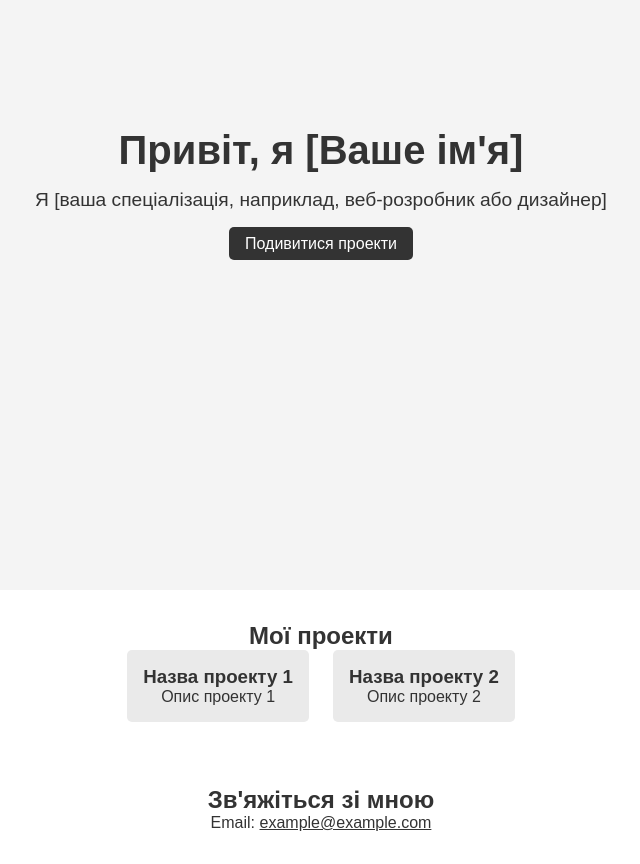
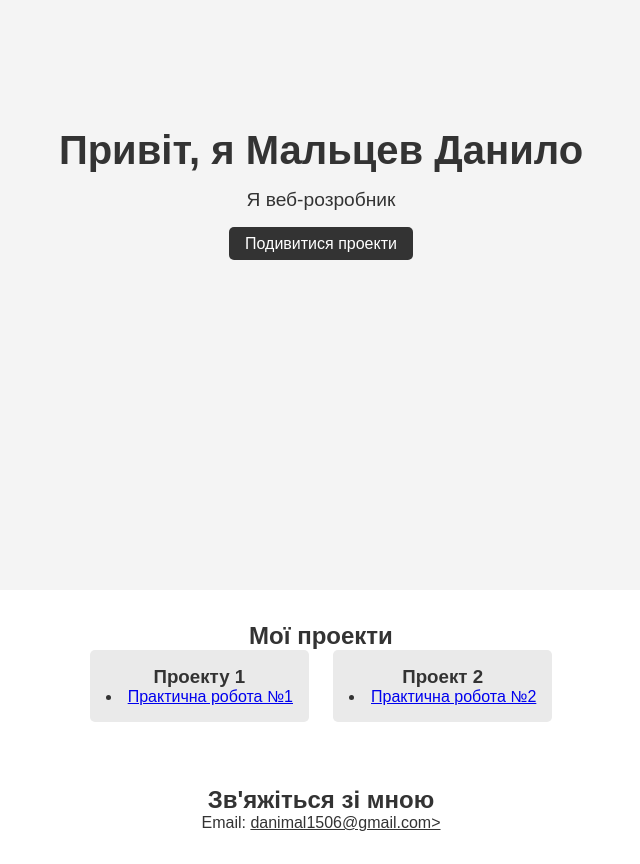
Before and after one commit to infernoil/Lab5, a plain HTML site: page index.html in a window 1280 px wide. Shown: the part 260-1124 px from the top of the page, without its empty margins (319-959 px from the left). Drawn offline with Linux system fonts and the light colour scheme.

Commit message:
Update index.html

```diff
--- a/index.html
+++ b/index.html
@@ -22,8 +22,8 @@
     <!-- Головна секція -->
     <section class="home">
         <div class="intro">
-            <h1>Привіт, я [Ваше ім'я]</h1>
-            <p>Я [ваша спеціалізація, наприклад, веб-розробник або дизайнер]</p>
+            <h1>Привіт, я Мальцев Данило </h1>
+            <p>Я веб-розробник </p>
             <a href="#projects" class="btn">Подивитися проекти</a>
         </div>
     </section>
@@ -34,12 +34,12 @@
         <div class="project-list">
             <!-- Кожен проект можна описати в окремому div -->
             <div class="project-item">
-                <h3>Назва проекту 1</h3>
-                <p>Опис проекту 1</p>
+                <h3>Проекту 1</h3>
+                 <li><a href="https://infernoil.github.io/personal-website/Web-T-D/index.html">Практична робота №1</a></li>
             </div>
             <div class="project-item">
-                <h3>Назва проекту 2</h3>
-                <p>Опис проекту 2</p>
+                <h3>Проект 2</h3>
+                <li><a href="https://infernoil.github.io/personal-website/lab2.html/index.html">Практична робота №2</a></li>
             </div>
             <!-- Додайте більше проектів за потреби -->
         </div>
@@ -48,7 +48,7 @@
     <!-- Секція контактів -->
     <section id="contact" class="contact">
         <h2>Зв'яжіться зі мною</h2>
-        <p>Email: <a href="mailto:example@example.com">example@example.com</a></p>
+        <p>Email: <a href="danimal1506@gmail.com">danimal1506@gmail.com></a></p>
     </section>
 </body>
 </html>
```
